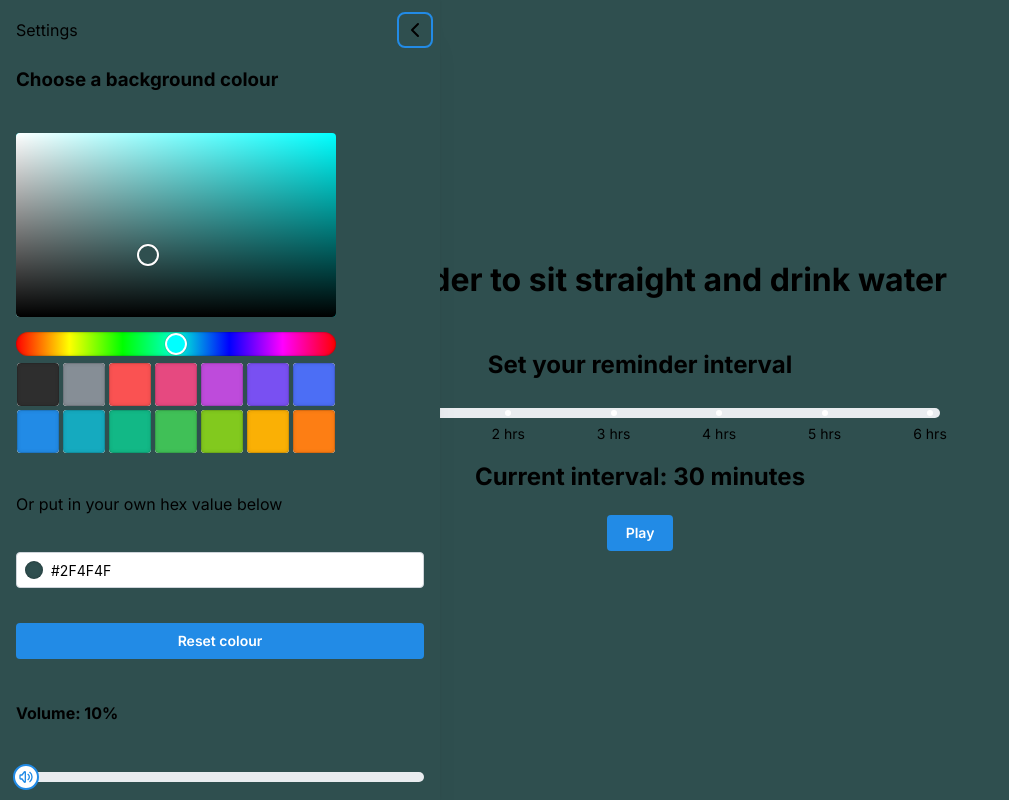
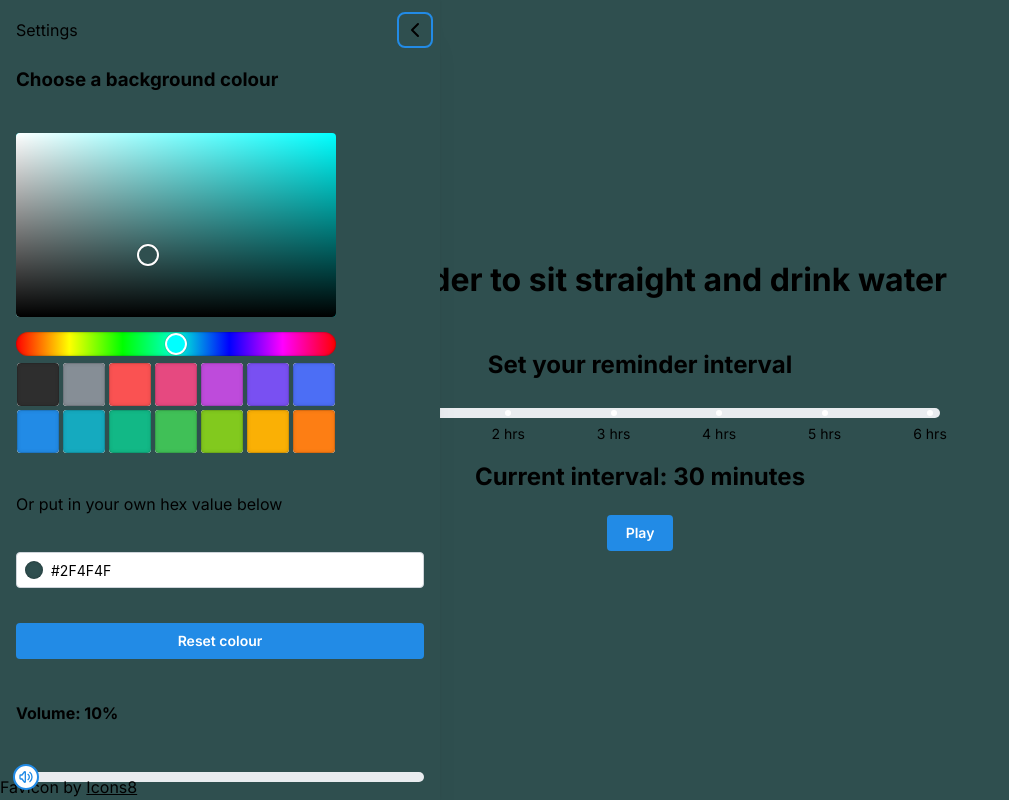
Before and after one commit to SimonasStonkus/posture-check, a Next.js app: page / in a window 1280 px wide. Both pictures are taken after a click on the icon 19 px from the left and 19 px from the top of the page. Shown: the whole page, without its empty margins (0-1009 px from the left). Built offline with nearby package versions, Linux system fonts and the light colour scheme; no server answers.

Commit message:
added favicon

```diff
--- a/src/app/globals.css
+++ b/src/app/globals.css
@@ -1,5 +1,9 @@
 h2 {
   margin-bottom: 20px;
+}
+
+a {
+  color: inherit;
 }
 
 .container {
@@ -43,13 +47,6 @@ h2 {
   width: 28px;
 }
 
-.collapseContainer {
-  gap: 10px;
-  width: 300px;
-  max-width: 60vw;
-  padding-top: 25px;
-}
-
 .settingsContainer:hover {
   cursor: pointer;
   background-color: WhiteSmoke;
--- a/src/app/layout.tsx
+++ b/src/app/layout.tsx
@@ -19,6 +19,9 @@ export default function RootLayout({
 }) {
   return (
     <html lang="en">
+      <head>
+        <link rel="icon" href="/favicon.ico" sizes="any" />
+      </head>
       <body className={inter.className}>
         <MantineProvider>{children}</MantineProvider>
         <Analytics />
--- a/src/app/page.tsx
+++ b/src/app/page.tsx
@@ -170,6 +170,12 @@ export default function Home() {
               onChangeEnd={handlePlaySound}
             />
           </div>
+          <div style={{ position: "absolute", bottom: "0", left: "0" }}>
+            Favicon by{" "}
+            <a target="_blank" href="https://icons8.com">
+              Icons8
+            </a>
+          </div>
         </Drawer>
 
         <h1 style={{ color: contrastColour }}>
```
Also changed, not shown: 1 other file (tests, documents, lock files or other folders).
